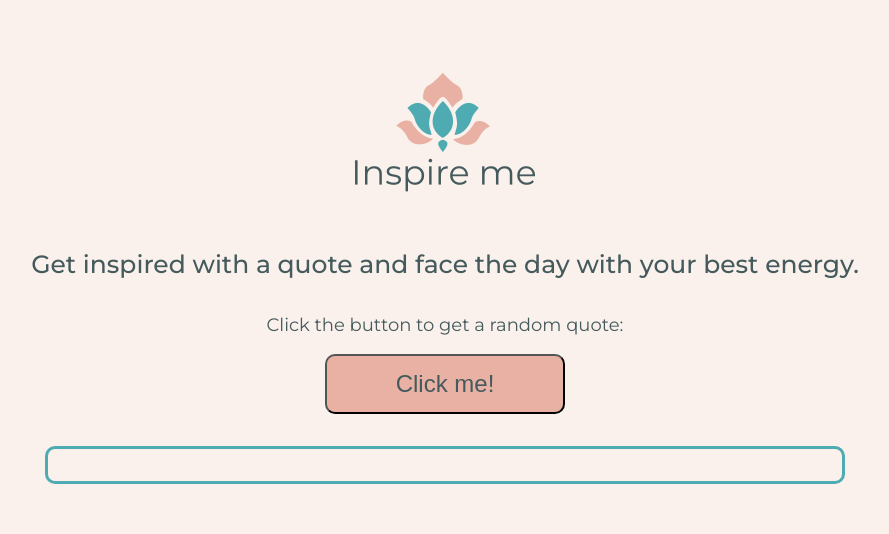
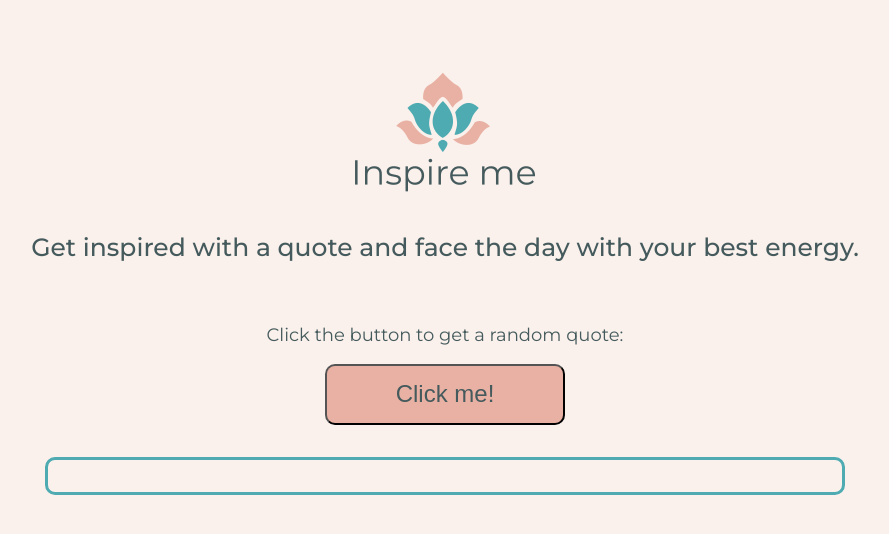
Before and after one commit to bdiniscia/inspire-me, a React (Create React App) app: page / in a window 1280 px wide. Shown: the top 534 px of the page, without its empty margins (195-1084 px from the left). Built offline with nearby package versions, Linux system fonts and the light colour scheme; no server answers.

Commit message:
Little changes on the margin-top of the motto and instructions

```diff
--- a/src/Components/Template.css
+++ b/src/Components/Template.css
@@ -15,8 +15,10 @@
 .motto {
     font-size: 25px;
     font-weight: 500;
+    margin-top: 0;
 }
 
 .instructions {
     font-size: 18px;
+    margin-top: 2.5em;
 }
```
Also changed, not shown: 8 other files (tests, documents, lock files or other folders).
